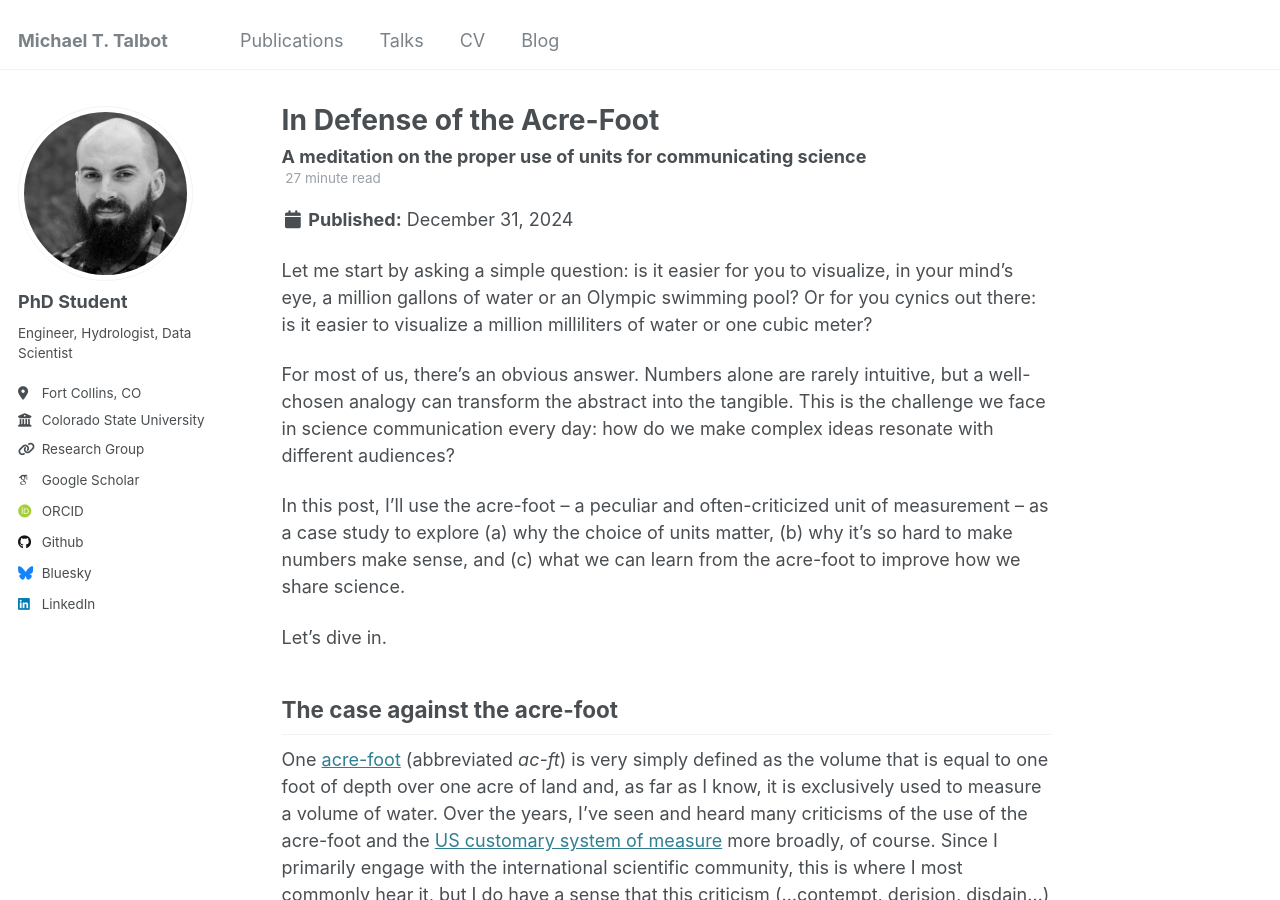
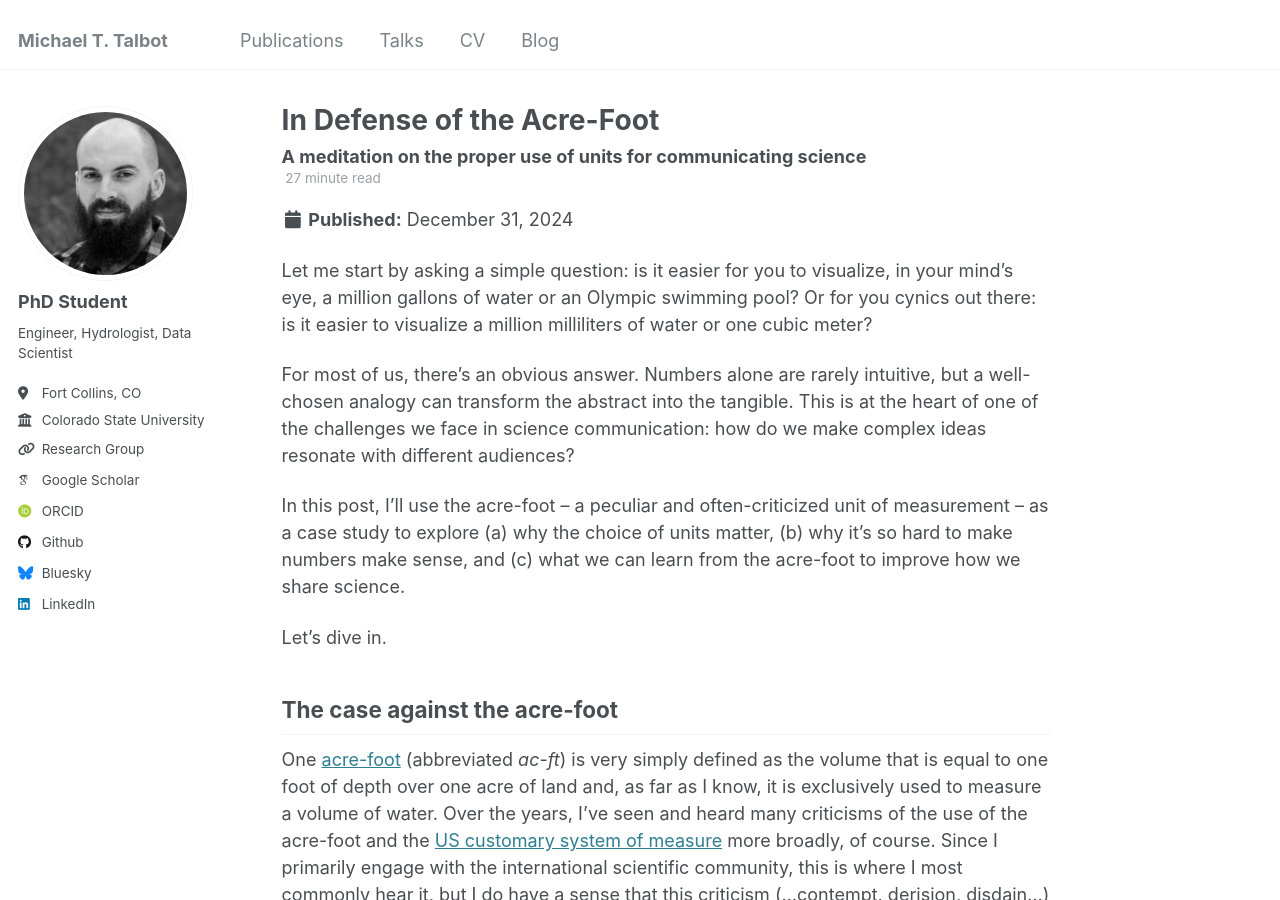
Before and after one commit to realmiketalbot/realmiketalbot.github.io, a Jekyll site: the page built from _posts/2024-12-31-in-defense-of-acre-feet.md, in a window 1280 px wide and 900 px high. Built offline with Jekyll 4.4.1, drawn with Linux system fonts in a browser that asks for light colours; emoji names are drawn with the system emoji font; some web fonts are replaced.

Commit message:
Minor revision

```diff
--- a/_posts/2024-12-31-in-defense-of-acre-feet.md
+++ b/_posts/2024-12-31-in-defense-of-acre-feet.md
@@ -9,7 +9,7 @@ tags:
 
 Let me start by asking a simple question: is it easier for you to visualize, in your mind's eye, a million gallons of water or an Olympic swimming pool? Or for you cynics out there: is it easier to visualize a million milliliters of water or one cubic meter?
 
-For most of us, there’s an obvious answer. Numbers alone are rarely intuitive, but a well-chosen analogy can transform the abstract into the tangible. This is the challenge we face in science communication every day: how do we make complex ideas resonate with different audiences?
+For most of us, there’s an obvious answer. Numbers alone are rarely intuitive, but a well-chosen analogy can transform the abstract into the tangible. This is at the heart of one of the challenges we face in science communication: how do we make complex ideas resonate with different audiences?
 
 In this post, I’ll use the acre-foot -- a peculiar and often-criticized unit of measurement -- as a case study to explore (a) why the choice of units matter, (b) why it's so hard to make numbers make sense, and (c) what we can learn from the acre-foot to improve how we share science.
 
```
